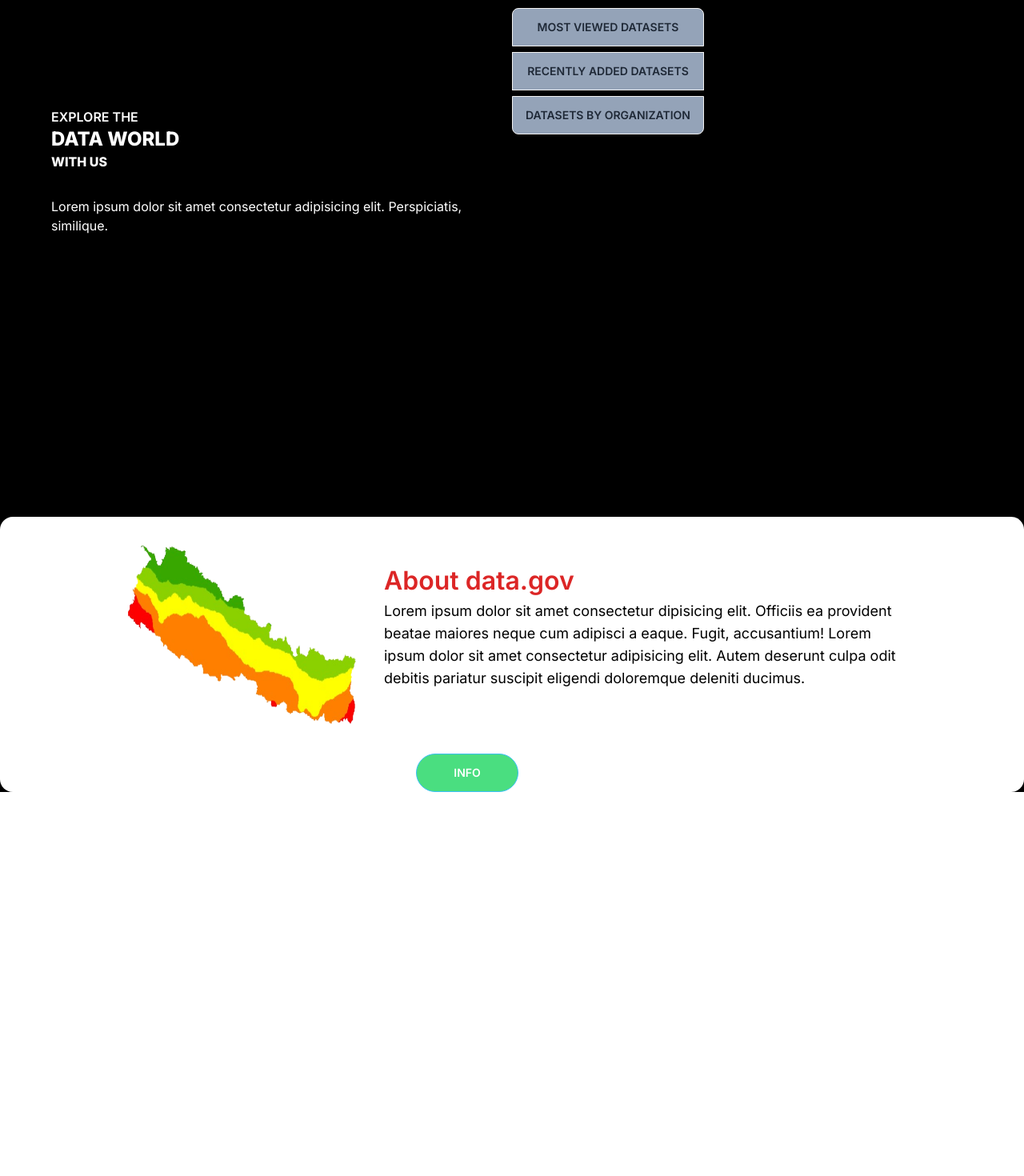
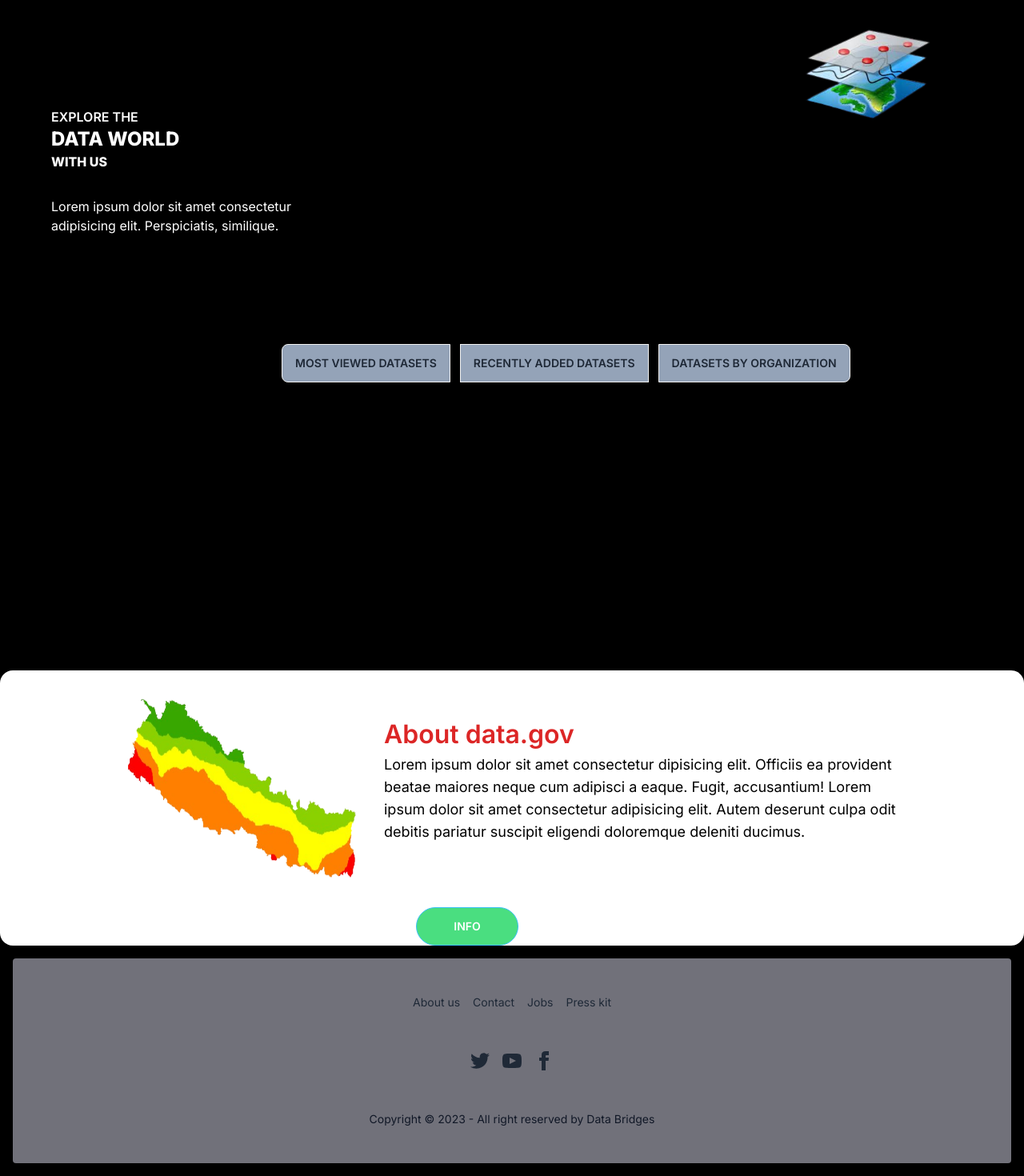
Before and after one commit to bhattaraisushma/DataB, a Next.js app in the folder frontend/: page / in a window 1280 px wide. Shown: the part 138-1608 px from the top of the page at 80% size. Before the commit the page ends 1128 px from the top, so only its background shows below. Built offline with nearby package versions, Linux system fonts and the light colour scheme.

Commit message:
committe

```diff
--- a/frontend/app/components/Footer.js
+++ b/frontend/app/components/Footer.js
@@ -2,7 +2,7 @@
 
 function Footer() {
   return (
-    <div className=" p-4 md:flex md:items-center md:justify-between absolute bottom-0 w-screen" >
+    <div className=" p-4 md:flex md:items-center md:justify-between w-screen" >
 
         <footer className="footer footer-center p-10  text-base-content rounded bg-zinc-500 w-screen h-64 static bottom-0 ">
   <nav className="grid grid-flow-col gap-4 ">
--- a/frontend/app/components/Leftside.js
+++ b/frontend/app/components/Leftside.js
@@ -1,6 +1,4 @@
 import React from 'react'
-import Image from 'next/image'
-import photo from '../../public/nepal-removebg-preview.png'
 function Leftside() {
   return (
     <>
@@ -13,13 +11,7 @@
         </div>
         <div>
 
-        <div className=" bg-white w-screen    mt-[22rem]  pl-[10rem] rounded-2xl flex flex-row">
-        <Image  className="h-[20rem]  w-[20rem] " src={photo}/>
-   <div><p className='text-red-600  text-[2rem] font-semibold mt-14'>About data.gov</p>
-    <p className='text-black text-lg w-[40rem]'>Lorem ipsum dolor sit amet consectetur dipisicing elit. Officiis ea provident beatae maiores neque cum adipisci a eaque. Fugit, accusantium! Lorem ipsum dolor sit amet consectetur adipisicing elit. Autem deserunt culpa odit debitis pariatur suscipit eligendi doloremque deleniti ducimus.</p>
-    <button className="btn btn-info rounded-[12rem]  bg-green-400 w-[8rem] text-white mt-[5rem]  ml-10">Info</button>
-  </div>
-     </div></div></div>
+        </div></div>
     </>
   )
 }
--- a/frontend/app/components/Rightside.js
+++ b/frontend/app/components/Rightside.js
@@ -6,18 +6,9 @@
   return (
     <div >
       <div className='pl-[40rem]'>
-      <Image className=" mt-7 w-[40rem] "src={photo}/>
+      <Image className=" mt-7 w-[60rem] pr-[7rem]"src={photo}/>
       </div>
-      <div>
-        <section>
-          <div className="join join-vertical">
-            <button className="btn join-item my-2 bg-slate-400 hover:bg-white">Most Viewed Datasets</button>
-            <button className="btn join-item my-2 bg-slate-400 hover:bg-white">Recently Added Datasets</button>
-            <button className="btn join-item my-2 bg-slate-400 hover:bg-white">Datasets by Organization</button>
-          </div>
 
-        </section>
-      </div>
     </div>
   )
 }
--- a/frontend/app/layout.js
+++ b/frontend/app/layout.js
@@ -21,7 +21,7 @@
           <div className='flex justify-between flex-col w-screen'>
             <Navbar/>
             {children}
-            {/* <Footer/> */}
+            <Footer/>
 
           </div>
        </ReduxProvider></body>
--- a/frontend/app/page.js
+++ b/frontend/app/page.js
@@ -1,11 +1,37 @@
 import React from 'react'
 import Leftside from './components/Leftside'
 import Rightside from './components/Rightside'
+
+import Image from 'next/image'
+import photo from '../public/nepal-removebg-preview.png'
 const Home = () => {
   return (
+    <div>
+
     <div className='flex' >
          <Leftside/><Rightside/>
+
             </div>
+
+
+                <div className='flex pl-[22rem] pt-[8rem]  justify-items-center'>
+                  <div className="join flex items-center space-x-3">
+                    <button className="btn join-item my-2 bg-slate-400 hover:bg-white">Most Viewed Datasets</button>
+                    <button className="btn join-item my-2 bg-slate-400 hover:bg-white">Recently Added Datasets</button>
+                    <button className="btn join-item my-2 bg-slate-400 hover:bg-white">Datasets by Organization</button>
+                  </div>
+
+
+      </div>
+
+            <div className=" bg-white w-screen    mt-[22rem]  pl-[10rem] rounded-2xl flex flex-row">
+        <Image  className="h-[20rem]  w-[20rem] " src={photo}/>
+   <div><p className='text-red-600  text-[2rem] font-semibold mt-14'>About data.gov</p>
+    <p className='text-black text-lg w-[40rem]'>Lorem ipsum dolor sit amet consectetur dipisicing elit. Officiis ea provident beatae maiores neque cum adipisci a eaque. Fugit, accusantium! Lorem ipsum dolor sit amet consectetur adipisicing elit. Autem deserunt culpa odit debitis pariatur suscipit eligendi doloremque deleniti ducimus.</p>
+    <button className="btn btn-info rounded-[12rem]  bg-green-400 w-[8rem] text-white mt-[5rem]  ml-10">Info</button>
+  </div>
+     </div>
+    </div>
   )
 }
 
```
